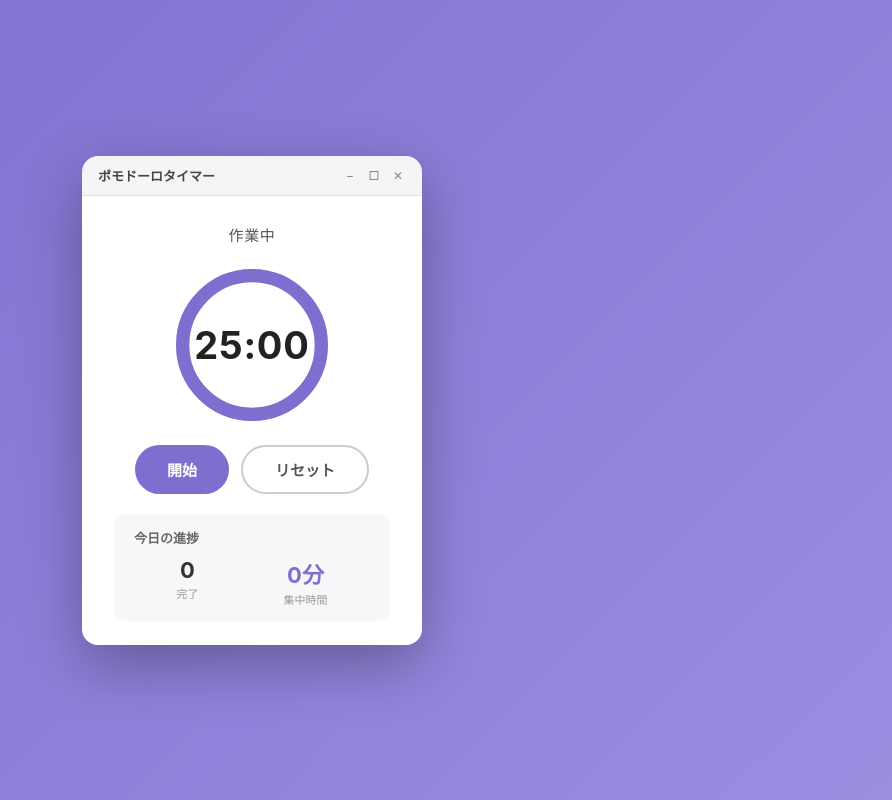
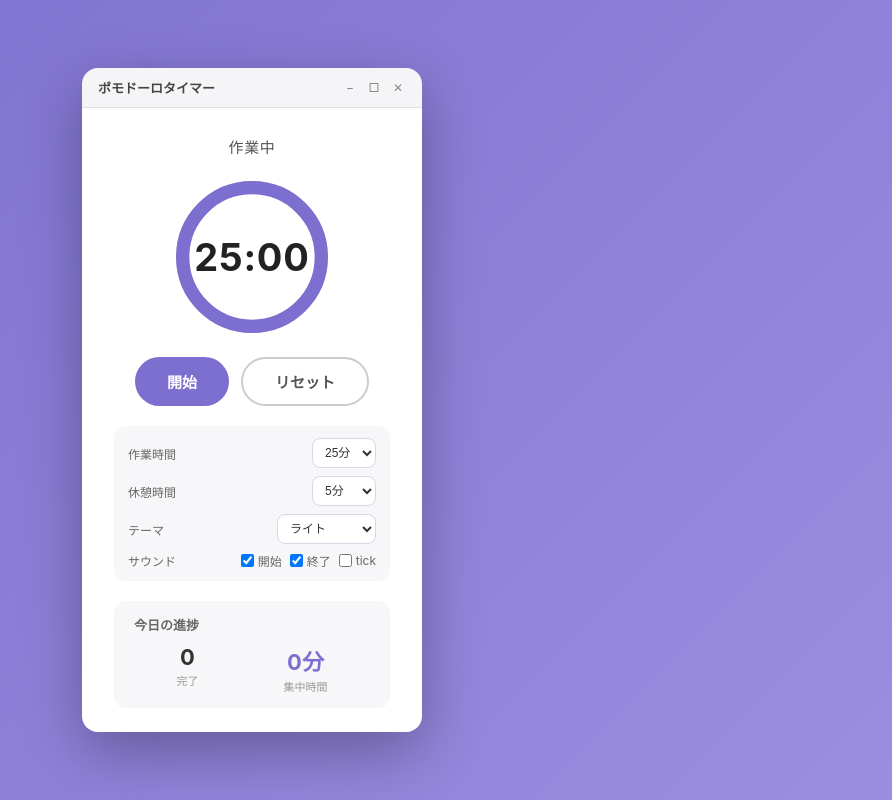
Before and after one commit to Tabata1975/TestRepos01_0609, a Flask app: page / in a window 1280 px wide. Shown: the whole page, without its empty margins (388-1280 px from the left). Run offline with Flask 3, Linux system fonts and the light colour scheme; data that the repository does not hold is empty.

Commit message:
feat: add customizable timer, theme, and sound settings

```diff
--- a/1.pomodoro/static/css/style.css
+++ b/1.pomodoro/static/css/style.css
@@ -156,6 +210,57 @@ body {
   border-color: #999;
 }
 
+.settings-panel {
+  width: 100%;
+  background: #f7f7f9;
+  border-radius: 12px;
+  padding: 12px 14px;
+}
+
+.setting-row {
+  display: flex;
+  align-items: center;
+  justify-content: space-between;
+  gap: 12px;
+  margin-bottom: 8px;
+}
+
+.setting-row:last-child {
+  margin-bottom: 0;
+}
+
+.setting-row label,
+.setting-row span {
+  font-size: 12px;
+  color: #666;
+}
+
+.setting-row select {
+  border: 1px solid #d4d8e2;
+  border-radius: 8px;
+  background: #fff;
+  color: #333;
+  font-size: 12px;
+  padding: 6px 8px;
+}
+
+.sound-row {
+  align-items: flex-start;
+}
+
+.sound-options {
+  display: flex;
+  flex-wrap: wrap;
+  justify-content: flex-end;
+  gap: 8px;
+}
+
+.sound-options label {
+  display: flex;
+  align-items: center;
+  gap: 4px;
+}
+
 /* ===== 進捗パネル ===== */
 .progress-panel {
   width: 100%;
--- a/1.pomodoro/static/js/timer.js
+++ b/1.pomodoro/static/js/timer.js
@@ -1,40 +1,63 @@
-// ===== フェーズ定義 =====
-const PHASES = [
-  { name: "作業中",     duration: 25 * 60, isBreak: false },
-  { name: "休憩中",     duration:  5 * 60, isBreak: true  },
-  { name: "作業中",     duration: 25 * 60, isBreak: false },
-  { name: "休憩中",     duration:  5 * 60, isBreak: true  },
-  { name: "作業中",     duration: 25 * 60, isBreak: false },
-  { name: "休憩中",     duration:  5 * 60, isBreak: true  },
-  { name: "作業中",     duration: 25 * 60, isBreak: false },
-  { name: "長い休憩中", duration: 15 * 60, isBreak: true  },
-];
+// ===== 設定 =====
+const settings = {
+  workDuration: 25,
+  breakDuration: 5,
+  theme: "light",
+  sounds: {
+    start: true,
+    end: true,
+    tick: false,
+  },
+};
+
+function buildPhases(workMin, breakMin) {
+  return [
+    { name: "作業中", duration: workMin * 60, isBreak: false },
+    { name: "休憩中", duration: breakMin * 60, isBreak: true },
+    { name: "作業中", duration: workMin * 60, isBreak: false },
+    { name: "休憩中", duration: breakMin * 60, isBreak: true },
+    { name: "作業中", duration: workMin * 60, isBreak: false },
+    { name: "休憩中", duration: breakMin * 60, isBreak: true },
+    { name: "作業中", duration: workMin * 60, isBreak: false },
+    { name: "長い休憩中", duration: breakMin * 60, isBreak: true },
+  ];
+}
 
 // ===== 状態 =====
-let phaseIndex   = 0;
-let remaining    = PHASES[0].duration;
-let intervalId   = null;
-let isRunning    = false;
+let phases = buildPhases(settings.workDuration, settings.breakDuration);
+let phaseIndex = 0;
+let remaining = phases[0].duration;
+let intervalId = null;
+let isRunning = false;
+let audioContext = null;
 
 // ===== SVG 定数 =====
-const RADIUS      = 52;
+const RADIUS = 52;
 const CIRCUMFERENCE = 2 * Math.PI * RADIUS;
 
 // ===== DOM 要素 =====
-const timerDisplay   = document.getElementById("timer-display");
-const phaseLabel     = document.getElementById("phase-label");
-const startBtn       = document.getElementById("start-btn");
-const ringProgress   = document.getElementById("ring-progress");
+const timerDisplay = document.getElementById("timer-display");
+const phaseLabel = document.getElementById("phase-label");
+const startBtn = document.getElementById("start-btn");
+const ringProgress = document.getElementById("ring-progress");
 const completedCount = document.getElementById("completed-count");
-const totalTimeEl    = document.getElementById("total-time");
+const totalTimeEl = document.getElementById("total-time");
+const workDurationSelect = document.getElementById("work-duration");
+const breakDurationSelect = document.getElementById("break-duration");
+const themeSelect = document.getElementById("theme-select");
+const startSoundCheckbox = document.getElementById("sound-start");
+const endSoundCheckbox = document.getElementById("sound-end");
+const tickSoundCheckbox = document.getElementById("sound-tick");
 
 // ===== 初期化 =====
-ringProgress.style.strokeDasharray  = CIRCUMFERENCE;
+ringProgress.style.strokeDasharray = CIRCUMFERENCE;
 ringProgress.style.strokeDashoffset = 0;
+bindSettingsControls();
+applyTheme(settings.theme);
 loadTodayProgress();
 requestNotificationPermission();
 
-// ===== SVG プログレスバー更新 (Phase 3) =====
+// ===== SVG プログレスバー更新 =====
 function setDashOffset(percent) {
   const offset = CIRCUMFERENCE * (1 - percent / 100);
   ringProgress.style.strokeDashoffset = offset;
@@ -46,36 +69,29 @@ function updateDisplay() {
   const s = String(remaining % 60).padStart(2, "0");
   timerDisplay.textContent = `${m}:${s}`;
 
-  const total = PHASES[phaseIndex].duration;
+  const total = phases[phaseIndex].duration;
   const percent = (remaining / total) * 100;
   setDashOffset(percent);
 }
 
-// ===== フェーズ切替 (Phase 5) =====
+// ===== フェーズ切替 =====
 function switchPhase() {
-  // 作業フェーズが完了した場合に記録
-  if (!PHASES[phaseIndex].isBreak) {
-    const durationMin = PHASES[phaseIndex].duration / 60;
+  if (!phases[phaseIndex].isBreak) {
+    const durationMin = phases[phaseIndex].duration / 60;
     recordSession(durationMin);
   }
 
-  phaseIndex = (phaseIndex + 1) % PHASES.length;
-  remaining  = PHASES[phaseIndex].duration;
-  const phase = PHASES[phaseIndex];
+  phaseIndex = (phaseIndex + 1) % phases.length;
+  remaining = phases[phaseIndex].duration;
+  const phase = phases[phaseIndex];
 
   phaseLabel.textContent = phase.name;
-
-  if (phase.isBreak) {
-    ringProgress.classList.add("break");
-  } else {
-    ringProgress.classList.remove("break");
-  }
-
+  ringProgress.classList.toggle("break", phase.isBreak);
   updateDisplay();
   sendNotification(`${phase.name}の時間です！`);
 }
 
-// ===== タイマー開始・一時停止トグル (Phase 4) =====
+// ===== タイマー開始・一時停止トグル =====
 function toggleTimer() {
   if (isRunning) {
     pauseTimer();
@@ -88,16 +104,21 @@ function startTimer() {
   if (isRunning) return;
   isRunning = true;
   startBtn.textContent = "一時停止";
+  playSound("start");
 
   intervalId = setInterval(() => {
     remaining -= 1;
+    if (remaining > 0) {
+      playSound("tick");
+    }
     updateDisplay();
 
     if (remaining <= 0) {
       clearInterval(intervalId);
       intervalId = null;
-      isRunning  = false;
+      isRunning = false;
       startBtn.textContent = "開始";
+      playSound("end");
       switchPhase();
     }
   }, 1000);
@@ -114,12 +135,78 @@ function pauseTimer() {
 // ===== リセット =====
 function resetTimer() {
   pauseTimer();
-  remaining = PHASES[phaseIndex].duration;
+  remaining = phases[phaseIndex].duration;
   startBtn.textContent = "開始";
   updateDisplay();
 }
 
-// ===== セッション記録 (Phase 6) =====
+function applyTimerSettings() {
+  pauseTimer();
+  phases = buildPhases(settings.workDuration, settings.breakDuration);
+  phaseIndex = 0;
+  remaining = phases[0].duration;
+  phaseLabel.textContent = phases[0].name;
+  ringProgress.classList.remove("break");
+  startBtn.textContent = "開始";
+  updateDisplay();
+}
+
+function applyTheme(theme) {
+  document.body.classList.remove("theme-light", "theme-dark", "theme-focus");
+  document.body.classList.add(`theme-${theme}`);
+}
+
+function bindSettingsControls() {
+  workDurationSelect.addEventListener("change", (event) => {
+    settings.workDuration = Number(event.target.value);
+    applyTimerSettings();
+  });
+
+  breakDurationSelect.addEventListener("change", (event) => {
+    settings.breakDuration = Number(event.target.value);
+    applyTimerSettings();
+  });
+
+  themeSelect.addEventListener("change", (event) => {
+    settings.theme = event.target.value;
+    applyTheme(settings.theme);
+  });
+
+  startSoundCheckbox.addEventListener("change", (event) => {
+    settings.sounds.start = event.target.checked;
+  });
+
+  endSoundCheckbox.addEventListener("change", (event) => {
+    settings.sounds.end = event.target.checked;
+  });
+
+  tickSoundCheckbox.addEventListener("change", (event) => {
+    settings.sounds.tick = event.target.checked;
+  });
+}
+
+function playSound(type) {
+  if (!settings.sounds[type] || !window.AudioContext) return;
+  if (!audioContext) {
+    audioContext = new AudioContext();
+  }
+
+  const frequencies = { start: 660, end: 440, tick: 880 };
+  const durations = { start: 0.08, end: 0.14, tick: 0.03 };
+  const oscillator = audioContext.createOscillator();
+  const gainNode = audioContext.createGain();
+  oscillator.type = "sine";
+  oscillator.frequency.value = frequencies[type];
+  gainNode.gain.value = type === "tick" ? 0.012 : 0.03;
+
+  oscillator.connect(gainNode);
+  gainNode.connect(audioContext.destination);
+
+  oscillator.start();
+  oscillator.stop(audioContext.currentTime + durations[type]);
+}
+
+// ===== セッション記録 =====
 function recordSession(durationMin) {
   fetch("/api/session", {
     method: "POST",
@@ -132,17 +219,18 @@ function recordSession(durationMin) {
     })
     .then((data) => {
       completedCount.textContent = data.completed;
-      totalTimeEl.textContent    = formatMinutes(data.total_minutes);
+      totalTimeEl.textContent = formatMinutes(data.total_minutes);
     })
     .catch((err) => console.error(err));
+}
 
-// ===== 今日の進捗取得 (Phase 6) =====
+// ===== 今日の進捗取得 =====
 function loadTodayProgress() {
   fetch("/api/today")
     .then((res) => res.json())
     .then((data) => {
       completedCount.textContent = data.completed;
-      totalTimeEl.textContent    = formatMinutes(data.total_minutes);
+      totalTimeEl.textContent = formatMinutes(data.total_minutes);
     })
     .catch(() => {});
 }
@@ -155,7 +243,7 @@ function formatMinutes(totalMin) {
   return m === 0 ? `${h}時間` : `${h}時間${m}分`;
 }
 
-// ===== ブラウザ通知 (Phase 7) =====
+// ===== ブラウザ通知 =====
 function requestNotificationPermission() {
   if ("Notification" in window && Notification.permission === "default") {
     Notification.requestPermission();
--- a/1.pomodoro/templates/index.html
+++ b/1.pomodoro/templates/index.html
@@ -38,6 +38,42 @@
         <button class="btn btn-outline" onclick="resetTimer()">リセット</button>
       </div>
 
+      <div class="settings-panel">
+        <div class="setting-row">
+          <label for="work-duration">作業時間</label>
+          <select id="work-duration">
+            <option value="15">15分</option>
+            <option value="25" selected>25分</option>
+            <option value="35">35分</option>
+            <option value="45">45分</option>
+          </select>
+        </div>
+        <div class="setting-row">
+          <label for="break-duration">休憩時間</label>
+          <select id="break-duration">
+            <option value="5" selected>5分</option>
+            <option value="10">10分</option>
+            <option value="15">15分</option>
+          </select>
+        </div>
+        <div class="setting-row">
+          <label for="theme-select">テーマ</label>
+          <select id="theme-select">
+            <option value="light" selected>ライト</option>
+            <option value="dark">ダーク</option>
+            <option value="focus">フォーカス</option>
+          </select>
+        </div>
+        <div class="setting-row sound-row">
+          <span>サウンド</span>
+          <div class="sound-options">
+            <label><input id="sound-start" type="checkbox" checked />開始</label>
+            <label><input id="sound-end" type="checkbox" checked />終了</label>
+            <label><input id="sound-tick" type="checkbox" />tick</label>
+          </div>
+        </div>
+      </div>
+
       <!-- 今日の進捗パネル -->
       <div class="progress-panel">
         <p class="panel-title">今日の進捗</p>
```
Also changed, not shown: other parts of 1.pomodoro/static/css/style.css (+54 -0 lines), 1.pomodoro/test_app.py (+4 -4 lines).
